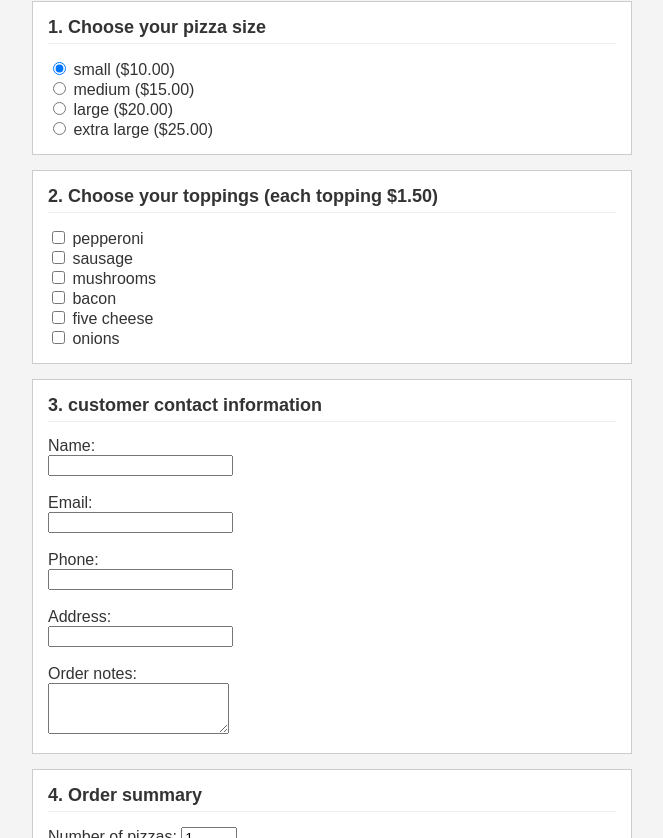
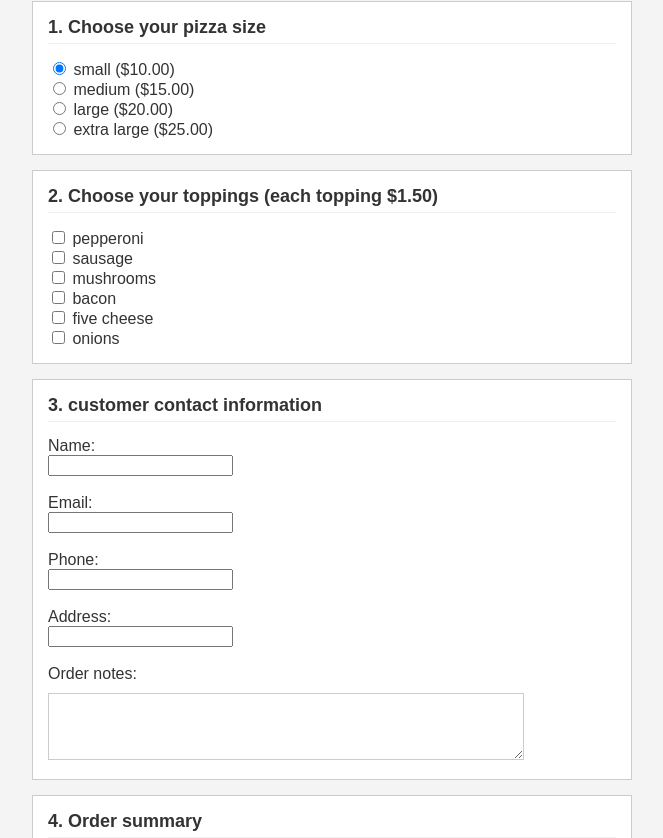
Before and after one commit to aortiz62/aortiz62.github.io, a plain HTML site: page Web200/finalproject.html in a window 1280 px wide. Shown: the part 114-952 px from the top of the page, without its empty margins (308-971 px from the left). Drawn offline with Linux system fonts and the light colour scheme.

Commit message:
text area styling

```diff
--- a/Web200/finalproject.css
+++ b/Web200/finalproject.css
@@ -22,3 +22,9 @@ h2 {
     border-bottom: 1px solid #eeeeee;
     padding-bottom: 5px;
 }
+textarea {
+    width: 80%;
+    padding: 10px;
+    margin-top: 10px;
+    border: 1px solid #cccccc;
+}
```
